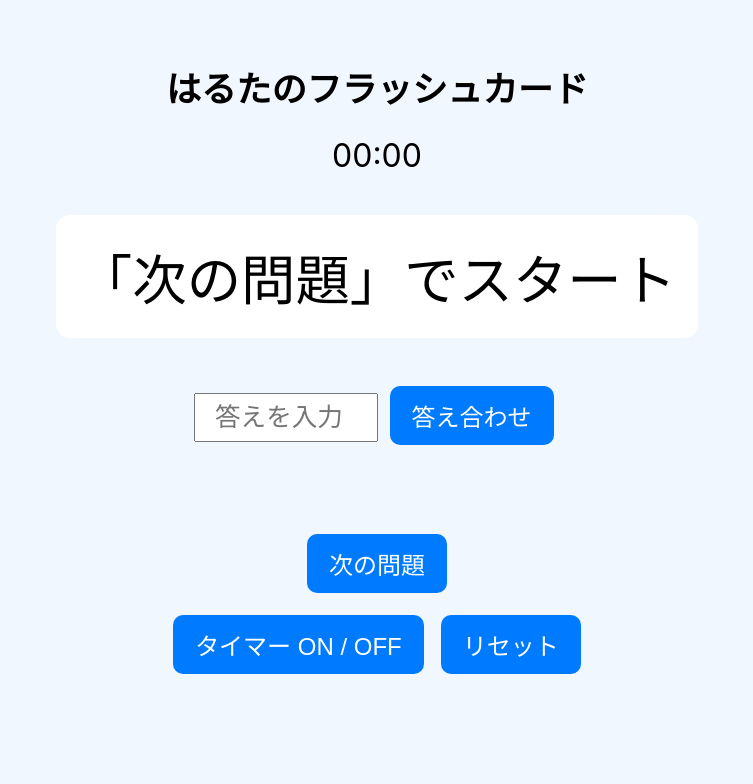
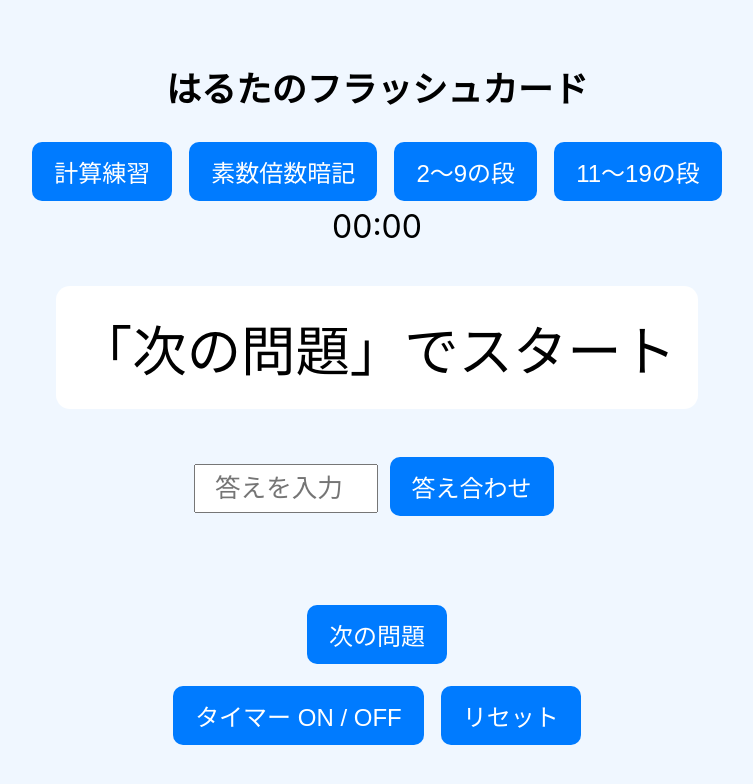
Before and after one commit to mamamimi6/flashcards, a plain HTML site: page index.html in a window 1280 px wide. Shown: the whole page, without its empty margins (263-1016 px from the left). Drawn offline with Linux system fonts and the light colour scheme.

Commit message:
Add files via upload

```diff
--- a/index.html
+++ b/index.html
@@ -9,6 +9,13 @@
 <body>
 
   <h2>はるたのフラッシュカード</h2>
+
+  <div class="mode-switch">
+    <button id="calcMode" class="mode-btn active" onclick="switchMode('calc')">計算練習</button>
+    <button id="primeMode" class="mode-btn" onclick="switchMode('prime')">素数倍数暗記</button>
+    <button id="danMode" class="mode-btn" onclick="switchMode('dan')">2～9の段</button>
+    <button id="teenMode" class="mode-btn" onclick="switchMode('teen')">11～19の段</button>
+  </div>
 
   <div id="timer">00:00</div>
 
```
